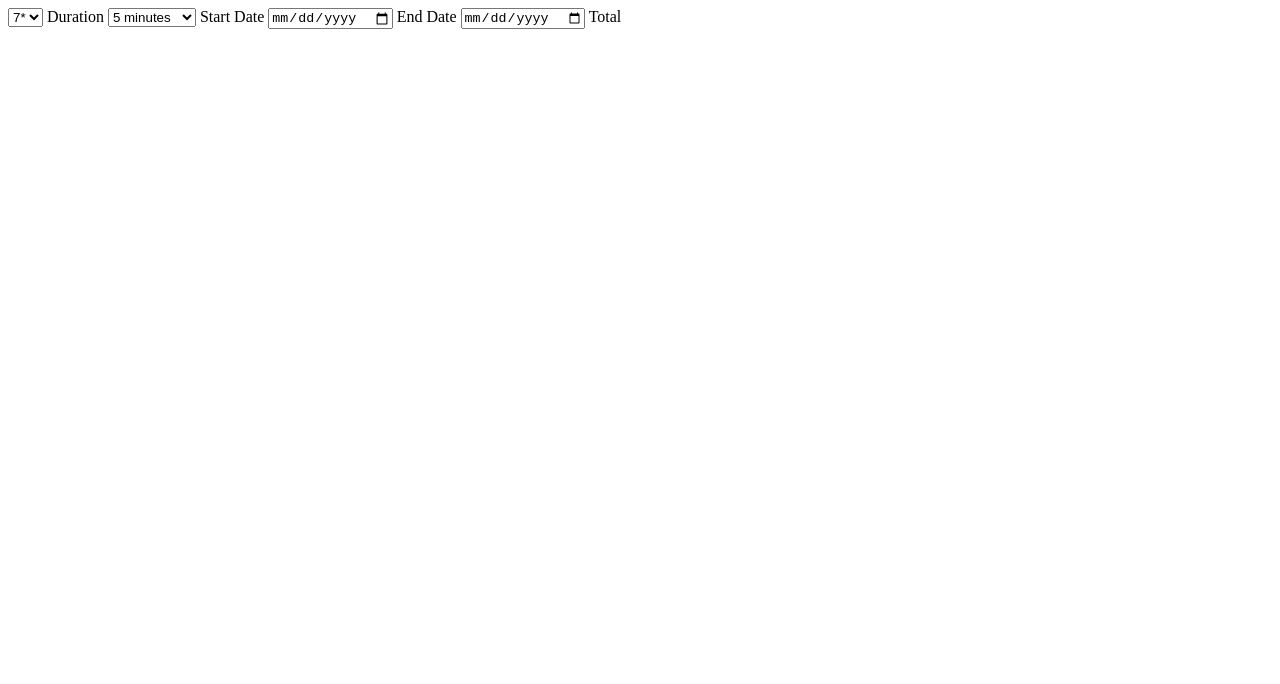
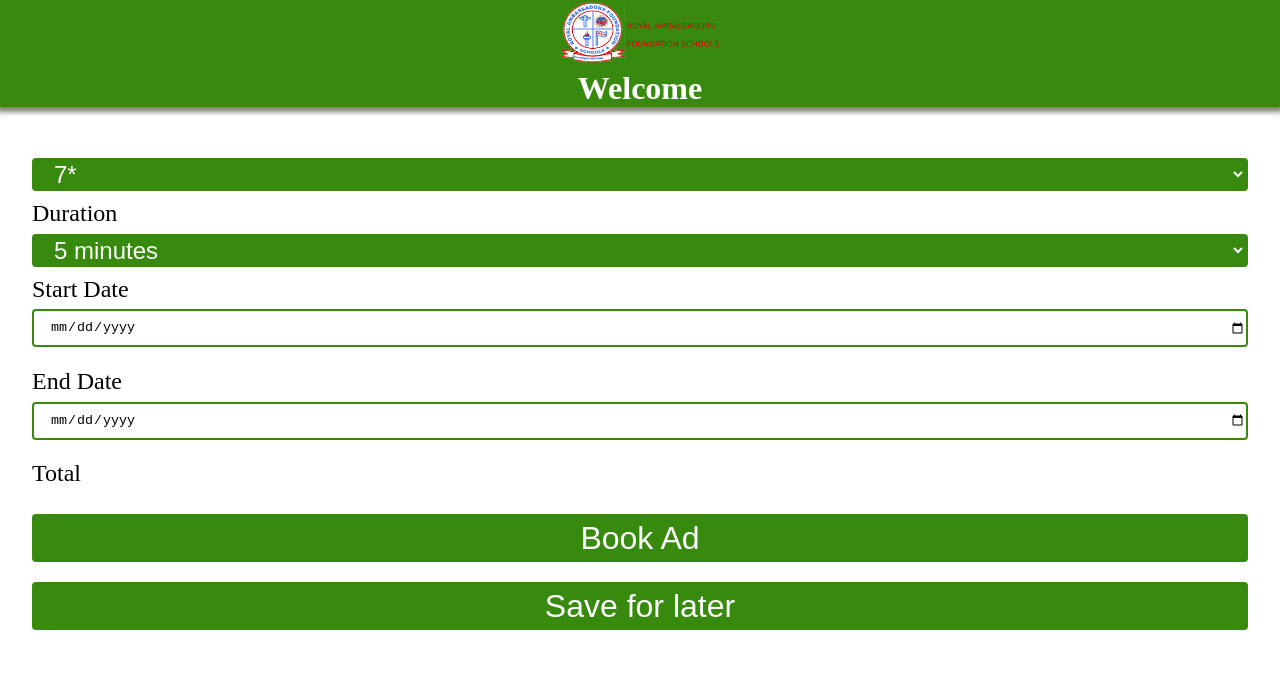
Before and after one commit to tony-eneh/npo-calculator, a website: page src/live-appearance.html in a window 1280 px wide. Drawn offline with Linux system fonts and the light colour scheme.

Commit message:
Style live-appearance.html

```diff
--- a/src/live-appearance.html
+++ b/src/live-appearance.html
@@ -6,10 +6,17 @@
     <meta name="viewport" content="width=device-width, initial-scale=1.0">
     <meta http-equiv="X-UA-Compatible" content="ie=edge">
     <title>Live Appearance</title>
+    <link rel="stylesheet" href="styles/main.css">
 </head>
 
 <body>
-    <div>
+    <!-- header -->
+    <header id="header">
+        <div class="logo"><img class="" src="images/logo.png" alt="WazobiaFM logo"></div>
+        <h1 class="title">Welcome</h1>
+    </header>
+
+    <main id="main">
         <form action="">
             <select name="stars" id="stars" class="stars">
             <option value="7*">7*</option>
@@ -34,8 +41,14 @@
             <!-- displays the total cost of ad-->
             <label for="total">Total</label>
             <output name="total" id="total"></output>
+
+            <button class="button">Book Ad</button>
+            <button class="button">Save for later</button>
         </form>
-    </div>
+    </main>
+
+    <!-- footer -->
+    <footer id="footer"></footer>
 </body>
 
 </html>
```
Lines whose indentation alone changed are shown as unchanged.
